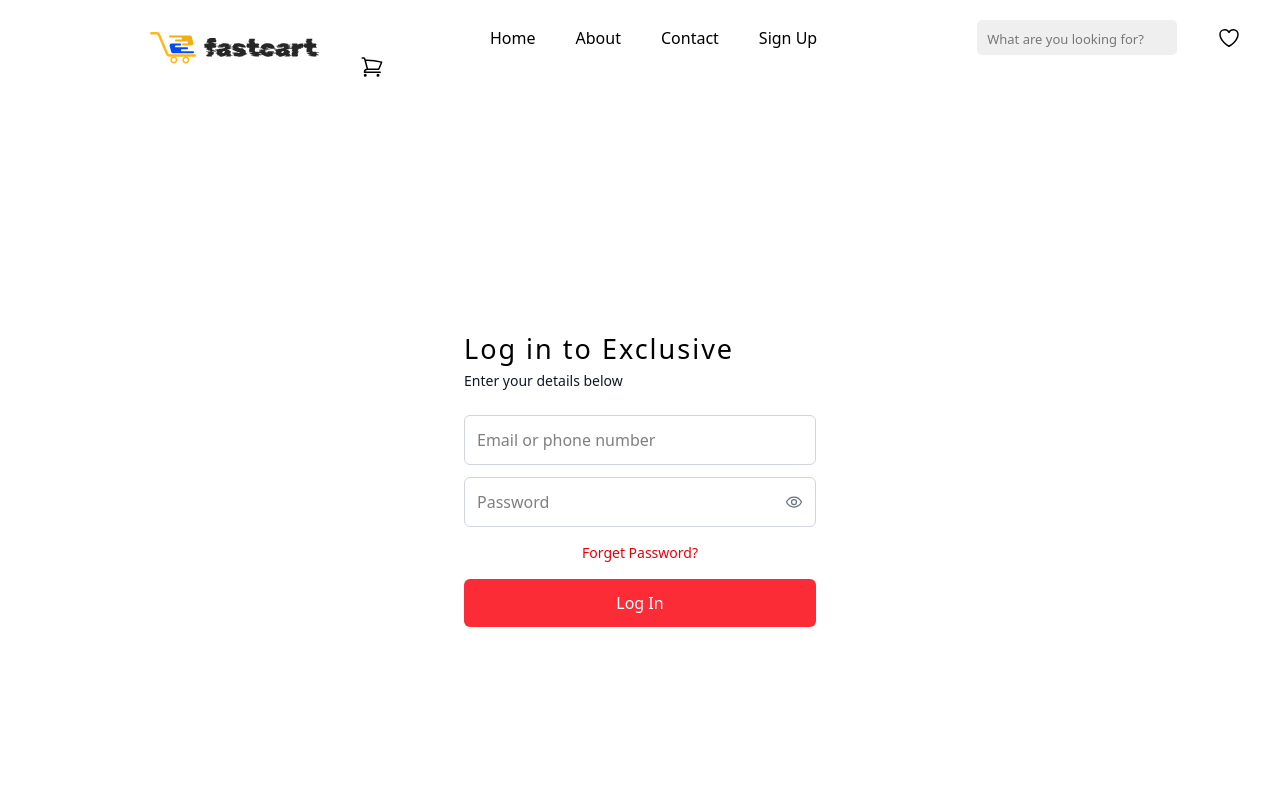
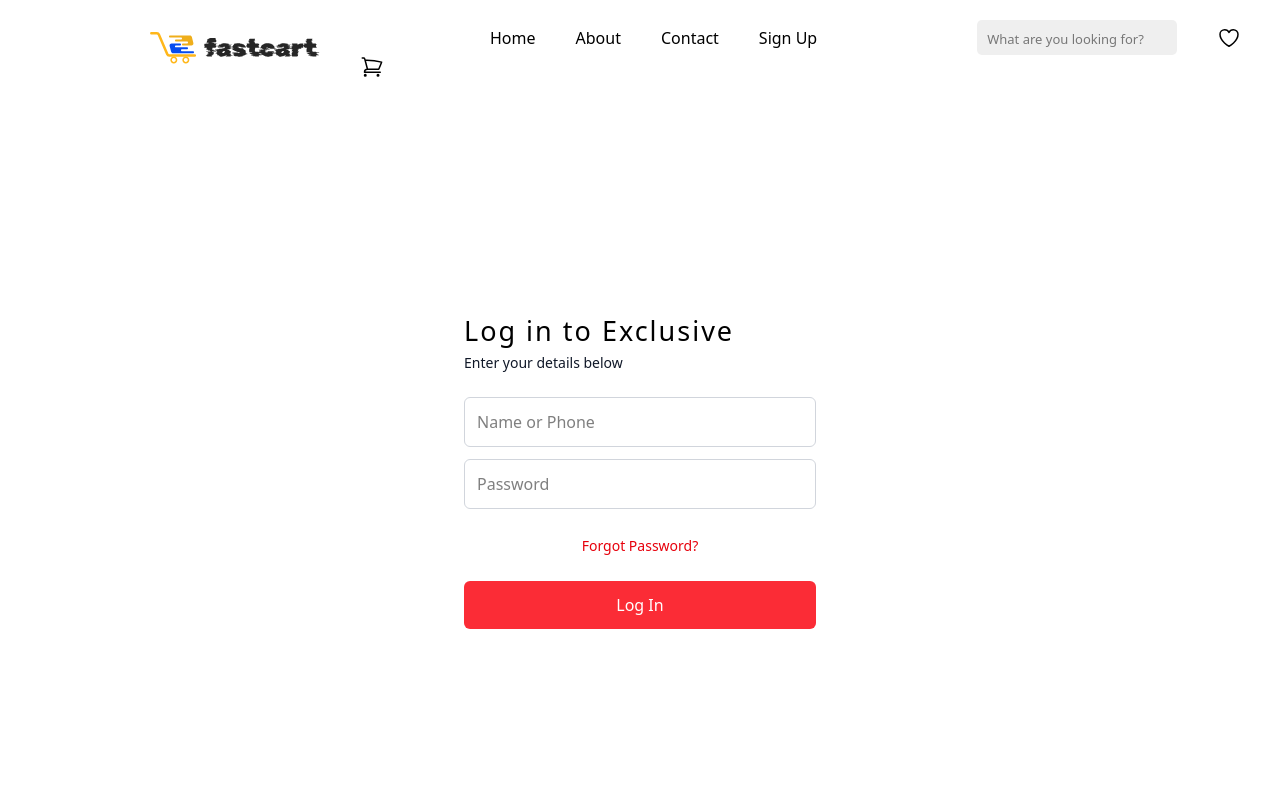
Before and after one commit to Mustafo-hacker/Internet-Magazine, a React (Vite) app: page /login in a window 1280 px wide. Shown: the top 800 px of the page. Built offline with nearby package versions, Linux system fonts and the light colour scheme.

Commit message:
sign up and log in server

```diff
--- /dev/null
+++ b/db.json
@@ -0,0 +1,32 @@
+{
+  "users": [
+    {
+      "id": "e0d4",
+      "name": "aaa",
+      "email": "a@gmail.cokm",
+      "phone": "911023883",
+      "password": "1234"
+    },
+    {
+      "id": "e6c3",
+      "name": "muhammad",
+      "email": "muhammad@gmail.com",
+      "phone": "948080850",
+      "password": "2008"
+    },
+    {
+      "id": "7f54",
+      "name": "mustafo",
+      "email": "mustafo@gmail.com",
+      "phone": "911023883",
+      "password": "2008"
+    },
+    {
+      "id": "7653",
+      "name": "firuz",
+      "email": "hafizov@gmail.com",
+      "phone": "112112112",
+      "password": "112"
+    }
+  ]
+}
--- a/package.json
+++ b/package.json
@@ -7,7 +7,8 @@
     "dev": "vite",
     "build": "vite build",
     "lint": "eslint .",
-    "preview": "vite preview"
+    "preview": "vite preview",
+    "server": "json-server --watch db.json --port 3000"
   },
   "dependencies": {
     "@reduxjs/toolkit": "^2.5.1",
@@ -29,6 +30,7 @@
     "eslint-plugin-react-hooks": "^5.0.0",
     "eslint-plugin-react-refresh": "^0.4.18",
     "globals": "^15.14.0",
+    "json-server": "^1.0.0-beta.3",
     "vite": "^6.1.0"
   }
 }
--- a/src/pages/login/Login.jsx
+++ b/src/pages/login/Login.jsx
@@ -1,51 +1,65 @@
-import React from 'react';
-import { Link } from 'react-router-dom';
+import React, { useState } from 'react';
+import { Link, useNavigate } from 'react-router-dom';
 
 const Login = () => {
+    const [nameOrPhone, setNameOrPhone] = useState('');
+    const [password, setPassword] = useState('');
+    const [error, setError] = useState('');
+    const navigate = useNavigate();
+
+    const handleLogin = async (e) => {
+        e.preventDefault();
+
+        if (!nameOrPhone || !password) {
+            setError('Please fill all fields');
+            return;
+        }
+
+        const response = await fetch('http://localhost:3000/users');
+        const users = await response.json();
+
+        const user = users.find(
+            (user) => (user.name === nameOrPhone || user.phone === nameOrPhone) && user.password === password
+        );
+
+        if (user) {
+            navigate('/home');
+        } else {
+            setError('Invalid name, phone or password');
+        }
+    };
+
     return (
         <div className="flex items-center justify-center min-h-screen">
             <div className="w-[400px] p-6 rounded-lg ">
                 <h2 className="text-2xl font-[500] tracking-[2px] text-[27px] mb-1">Log in to Exclusive</h2>
                 <p className="text-sm text-gray-900 mb-6 font-[400]">Enter your details below</p>
-                <input
-                    type="email"
-                    placeholder="Email or phone number"
-                    className="w-full mb-3 p-3 border border-gray-300 rounded-md outline-none"
-                />
-                <div className="relative mb-4">
+                {error && <p className="text-red-500 text-sm mb-4">{error}</p>}
+                <form onSubmit={handleLogin}>
+                    <input
+                        type="text"
+                        placeholder="Name or Phone"
+                        value={nameOrPhone}
+                        onChange={(e) => setNameOrPhone(e.target.value)}
+                        className="w-full mb-3 p-3 border border-gray-300 rounded-md outline-none"
+                    />
                     <input
                         type="password"
                         placeholder="Password"
-                        className="w-full p-3 border border-gray-300 rounded-md outline-none pr-10"
+                        value={password}
+                        onChange={(e) => setPassword(e.target.value)}
+                        className="w-full mb-6 p-3 border border-gray-300 rounded-md outline-none"
                     />
-                    <span className="absolute top-1/2 right-3 transform -translate-y-1/2 cursor-pointer">
-                        <svg
-                            xmlns="http://www.w3.org/2000/svg"
-                            fill="none"
-                            viewBox="0 0 24 24"
-                            strokeWidth="1.5"
-                            stroke="currentColor"
-                            className="w-5 h-5 text-gray-500"
-                        >
-                            <path
-                                strokeLinecap="round"
-                                strokeLinejoin="round"
-                                d="M3 12s3-6 9-6 9 6 9 6-3 6-9 6-9-6-9-6z"
-                            />
-                            <path
-                                strokeLinecap="round"
-                                strokeLinejoin="round"
-                                d="M12 15a3 3 0 100-6 3 3 0 000 6z"
-                            />
-                        </svg>
-                    </span>
-                </div>
-                <p className="text-center text-sm text-red-600 mb-4 cursor-pointer hover:underline">Forget Password?</p>
-                <Link to="/home">
-                    <button className="w-full bg-red-500 text-white py-3 rounded-md hover:bg-red-600">
+                    <div className="text-center mb-6">
+                        <Link to="/forgot-password" className="text-sm text-red-600 hover:underline">
+                            Forgot Password?
+                        </Link>
+                    </div>
+                    <button type="submit" className="w-full bg-red-500 cursor-pointer text-white py-3 rounded-md mb-4 hover:bg-red-600">
                         Log In
                     </button>
-                </Link>
+                </form>
+
             </div>
         </div>
     );
--- a/src/pages/signup/Signup.jsx
+++ b/src/pages/signup/Signup.jsx
@@ -1,32 +1,75 @@
-import React from 'react';
-import { Link } from 'react-router-dom';
+import React, { useState } from 'react';
+import { Link, useNavigate } from 'react-router-dom';
 
 const Signup = () => {
+    const [name, setName] = useState('');
+    const [email, setEmail] = useState('');
+    const [phone, setPhone] = useState('');
+    const [password, setPassword] = useState('');
+    const [error, setError] = useState('');
+    const navigate = useNavigate();
+
+    const handleSubmit = async (e) => {
+        e.preventDefault();
+
+        if (!name || (!email && !phone) || !password) {
+            setError('Please fill all fields');
+            return;
+        }
+
+        const newUser = { name, email, phone, password };
+        const response = await fetch('http://localhost:3000/users', {
+            method: 'POST',
+            headers: { 'Content-Type': 'application/json' },
+            body: JSON.stringify(newUser),
+        });
+
+        if (response.ok) {
+            navigate('/login');
+        } else {
+            setError('Failed to create account');
+        }
+    };
+
     return (
         <div className="flex items-center justify-center min-h-screen">
             <div className="w-[400px] p-6 rounded-lg ">
                 <h2 className="text-2xl font-[500] tracking-[2px] text-[27px] mb-1">Create an account</h2>
                 <p className="text-sm text-gray-900 mb-6 font-[400]">Enter your details below</p>
+                {error && <p className="text-red-500 text-sm mb-4">{error}</p>}
+                <form onSubmit={handleSubmit}>
                     <input
                         type="text"
                         placeholder="Name"
+                        value={name}
+                        onChange={(e) => setName(e.target.value)}
                         className="w-full mb-3 p-3 border border-gray-300 rounded-md outline-none"
                     />
                     <input
                         type="email"
-                    placeholder="Email or phone number"
+                        placeholder="Email"
+                        value={email}
+                        onChange={(e) => setEmail(e.target.value)}
+                        className="w-full mb-3 p-3 border border-gray-300 rounded-md outline-none"
+                    />
+                    <input
+                        type="tel"
+                        placeholder="Phone number"
+                        value={phone}
+                        onChange={(e) => setPhone(e.target.value)}
                         className="w-full mb-3 p-3 border border-gray-300 rounded-md outline-none"
                     />
                     <input
                         type="password"
                         placeholder="Password"
+                        value={password}
+                        onChange={(e) => setPassword(e.target.value)}
                         className="w-full mb-6 p-3 border border-gray-300 rounded-md outline-none"
                     />
-                <Link to="/login">
-                    <button className="w-full bg-red-500 cursor-pointer text-white py-3 rounded-md mb-4 hover:bg-red-600">
+                    <button type="submit" className="w-full bg-red-500 cursor-pointer text-white py-3 rounded-md mb-4 hover:bg-red-600">
                         Create Account
                     </button>
-                </Link>
+                </form>
                 <button className="w-full flex items-center justify-center border cursor-pointer border-gray-300 py-3 rounded-md mb-4 hover:bg-gray-100">
                     <img src="https://img.icons8.com/color/16/000000/google-logo.png" alt="Google" className="mr-2" />
                     Sign up with Google
```
Also changed, not shown: 1 other file (tests, documents, lock files or other folders). Lines whose indentation alone changed are shown as unchanged.
